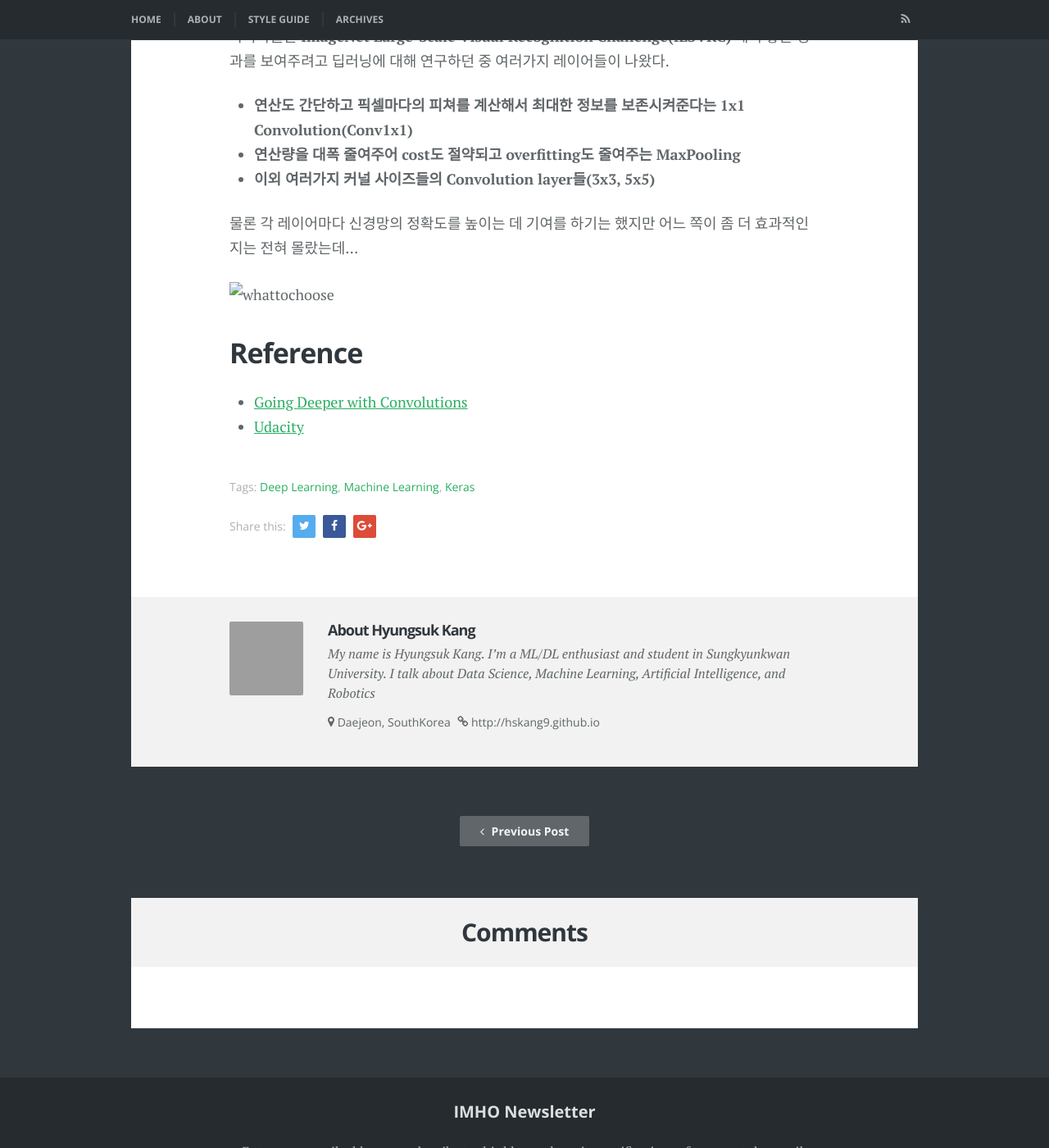
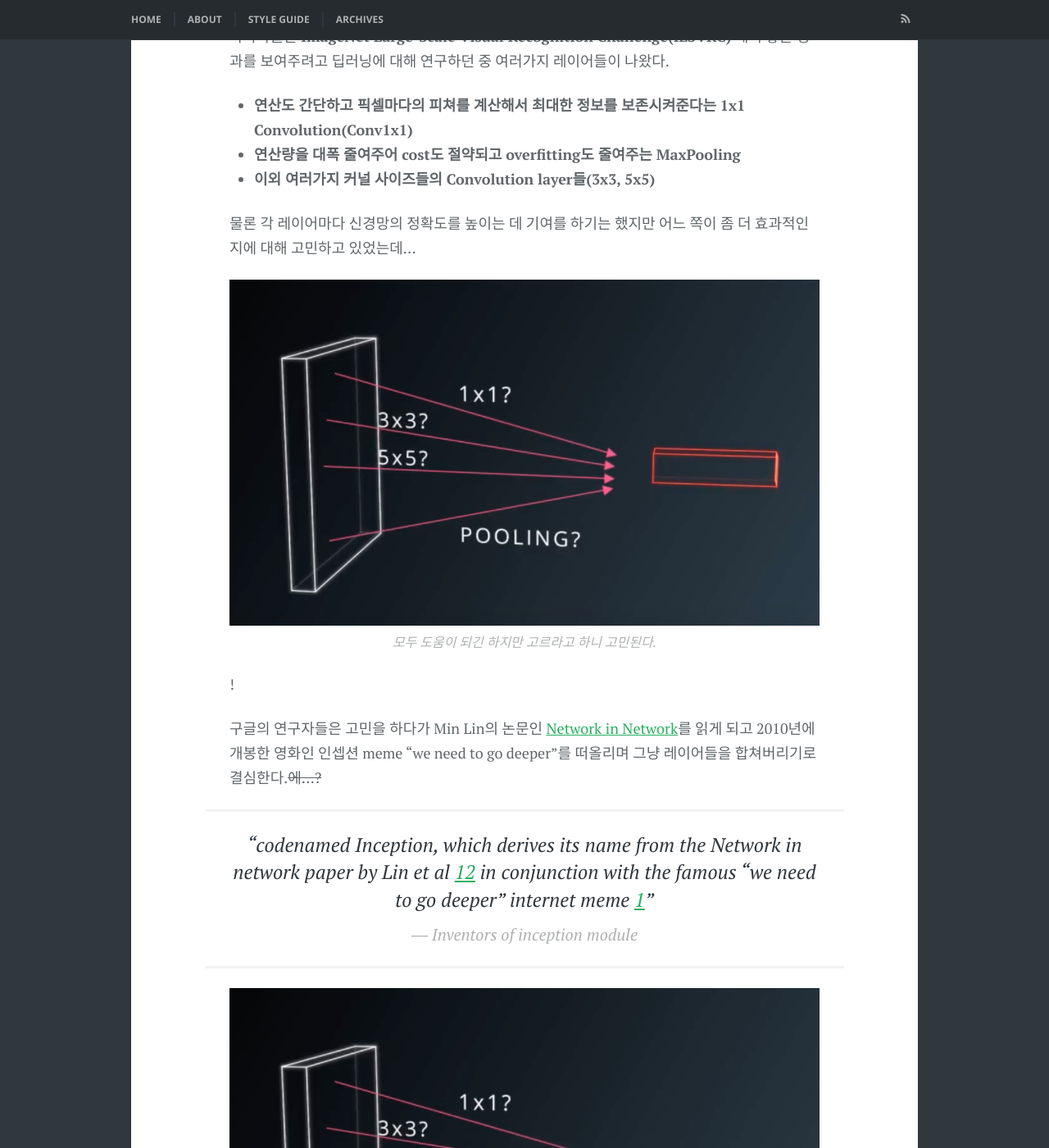
Before and after one commit to hskang9/hskang9.github.io, a Jekyll site: the page built from _posts/2017-11-24-Various_CNN_Layers.md, in a window 1280 px wide and 1400 px high, scrolled down 1230 px. Shown: the whole window at 82% size. Built offline with Jekyll 4.4.1, drawn with Linux system fonts in a browser that asks for light colours; some web fonts are replaced; comment, search, counter and statistics services are not loaded; grey boxes are pictures that could not be loaded.

Commit message:
Update 2017-11-24-Various_CNN_Layers.md

```diff
--- a/_posts/2017-11-24-Various_CNN_Layers.md
+++ b/_posts/2017-11-24-Various_CNN_Layers.md
@@ -15,9 +15,17 @@ tags: [Deep Learning, Machine Learning, Keras]
 - **이외 여러가지 커널 사이즈들의 Convolution layer들(3x3, 5x5)**
 
 
-물론 각 레이어마다 신경망의 정확도를 높이는 데 기여를 하기는 했지만 어느 쪽이 좀 더 효과적인지는 전혀 몰랐는데...
+물론 각 레이어마다 신경망의 정확도를 높이는 데 기여를 하기는 했지만 어느 쪽이 좀 더 효과적인지에 대해 고민하고 있었는데...
 
-![whattochoose](posts/whattochoose.png)
+{% include image_caption.html imageurl="/images/posts/whattochoose.png" title="whattochoose" caption="모두 도움이 되긴 하지만 고르라고 하니 고민된다." %}!
+
+구글의 연구자들은 고민을 하다가 Min Lin의 논문인 [Network in Network](https://arxiv.org/abs/1312.4400)를 읽게 되고 2010년에 개봉한 영화인 인셉션 meme "we need to go deeper"를 떠올리며 그냥 레이어들을 합쳐버리기로 결심한다.<strike>에...?</strike>
+
+>“codenamed Inception, which derives its name from the Network in network paper by Lin et al [12](https://scholar.google.com/citations?user=BGONmkIAAAAJ&hl=en)
+in conjunction with the famous “we need to go deeper” internet meme [1](http://knowyourmeme.com/memes/we-need-to-go-deeper)” <cite>― Inventors of inception module</cite>
+
+{% include image_caption.html imageurl="/images/posts/whattochoose.png" title="weneedtogodeeper" caption="문제의 그 짤" %}
+
 ## Reference
 - [Going Deeper with Convolutions](https://arxiv.org/abs/1409.4842)
 - [Udacity](www.udacity.com)
```
